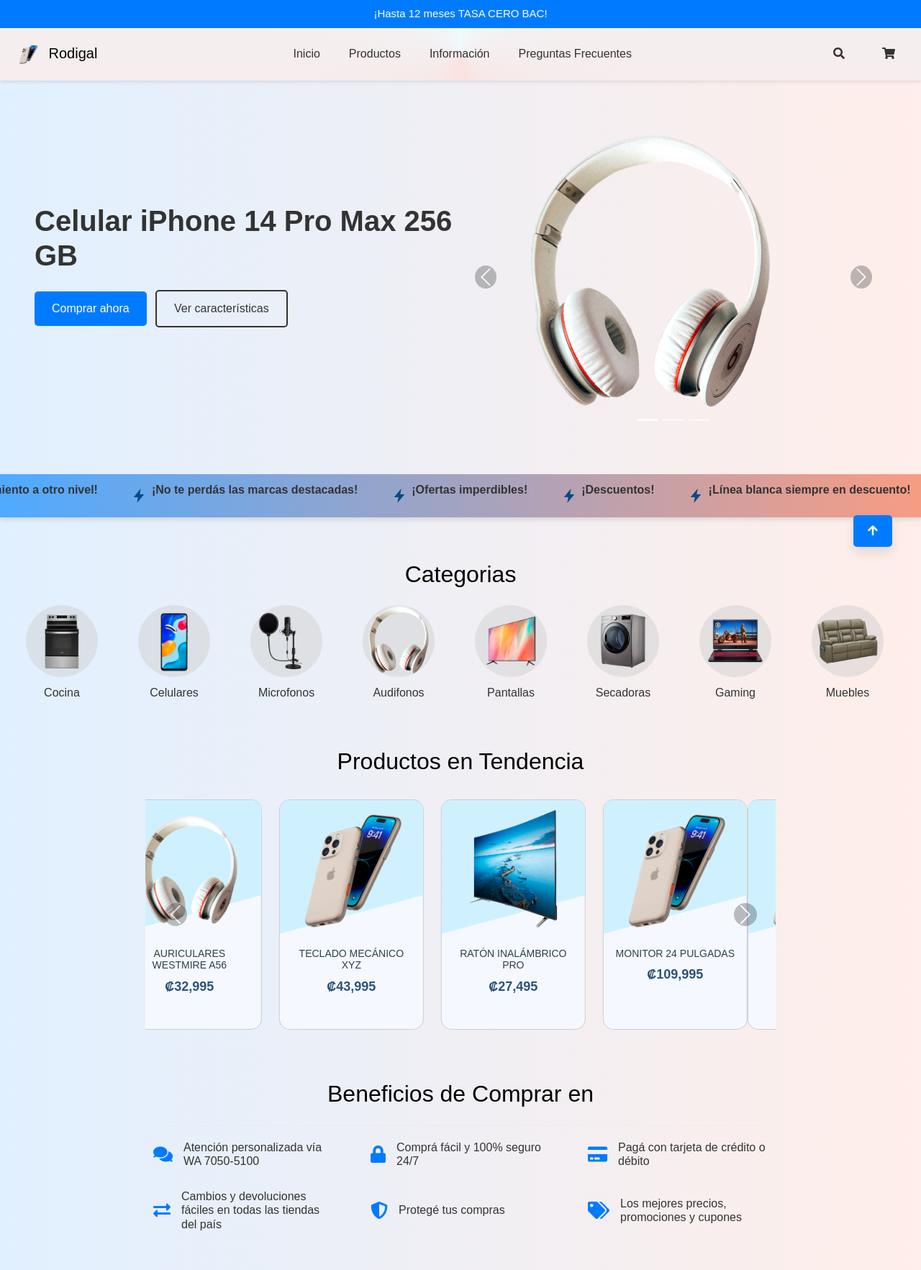
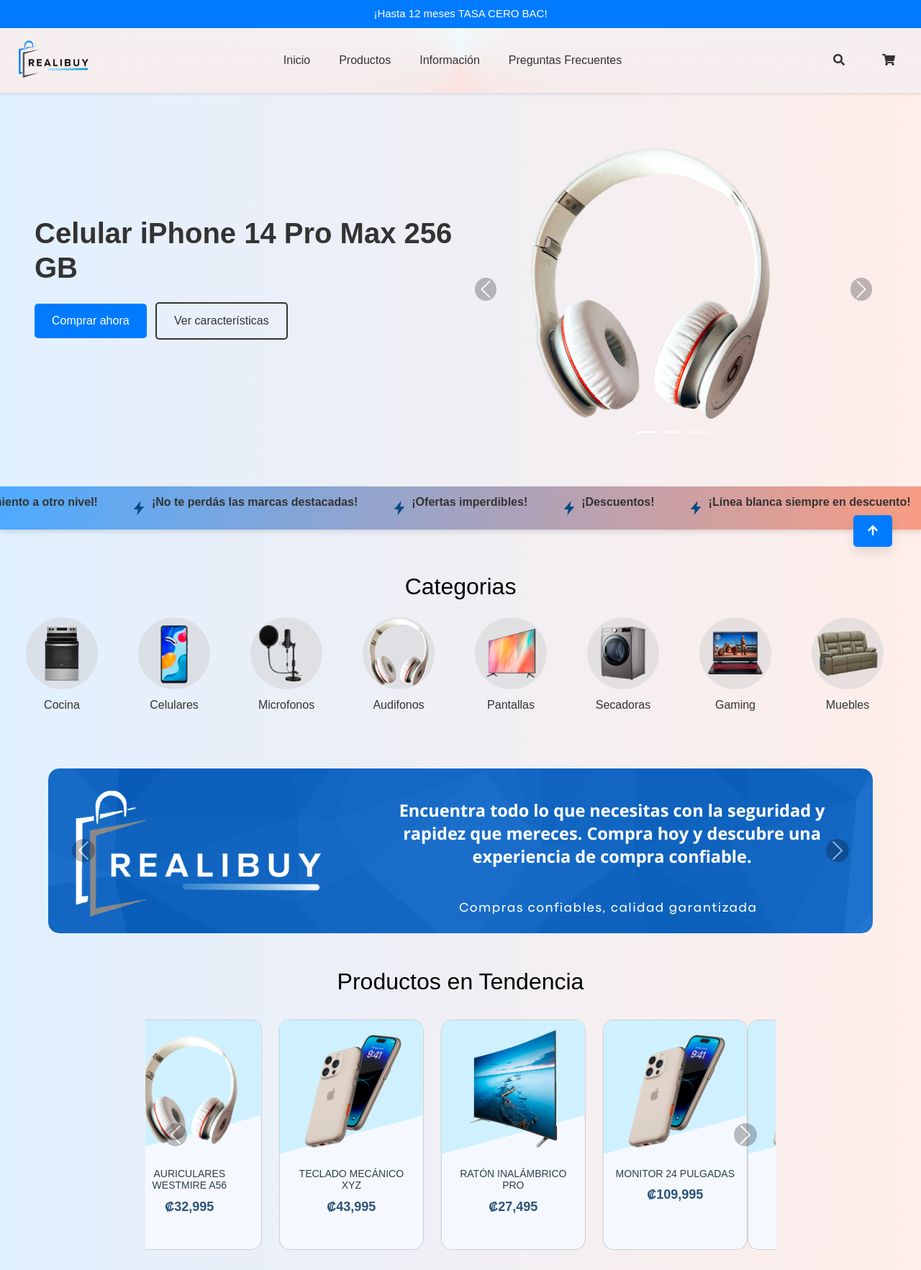
Before and after one commit to Dixonrc2809/reliabuy.github.io, a plain HTML site: page index.html in a window 1280 px wide. Shown: the top 1765 px of the page at 72% size. Drawn offline with nearby package versions, Linux system fonts and the light colour scheme; a web font is replaced by a local one.

Commit message:
cambios1

```diff
--- a/css/styles.css
+++ b/css/styles.css
@@ -20,10 +20,15 @@
     color: #000;
 }
 
-
 /*============================*/
 /* Estilo del navbar */
 /*============================*/
+.logo img {
+    max-width: 100px;
+    height: 65px;
+    display: block; /* Asegura que se muestre como bloque */
+}
+
 .header .promo-banner {
     background-color: #007bff;
     color: #fff;
@@ -283,6 +288,51 @@
     font-size: 1em;
 }
 
+    /*============================*/
+    /* Carrusel de banners */
+    /*============================*/
+    #customCarousel {
+        width: 100%;
+        max-width: 1146px;
+        height: 229px;
+        margin: 0 auto; /* Centra el carrusel */
+        border-radius: 15px; /* Bordes redondeados */
+        overflow: hidden; /* Asegura que las imágenes no sobresalgan */
+        margin-top: 60px; /* Agrega espacio debajo de la barra deslizadora */
+    }
+
+    #customCarousel .carousel-item img {
+        width: 100%;
+        height: 100%;
+        object-fit: cover; /* Escala las imágenes para llenar el espacio sin distorsionarlas */
+        border-radius: 15px; /* Aplica bordes redondeados a las imágenes también */
+    }
+
+    /* Media queries para adaptabilidad */
+    @media (max-width: 1200px) {
+        #customCarousel {
+        height: 200px;
+        }
+    }
+
+    @media (max-width: 992px) {
+        #customCarousel {
+        height: 180px;
+        }
+    }
+
+    @media (max-width: 768px) {
+        #customCarousel {
+        height: 160px;
+        }
+    }
+
+    @media (max-width: 576px) {
+        #customCarousel {
+        height: 140px;
+        border-radius: 10px;
+        }
+    }
 
 /*============================*/
 /* Estilos para Productos */
--- a/index.html
+++ b/index.html
@@ -3,7 +3,7 @@
 <head>
     <meta charset="UTF-8">
     <meta name="viewport" content="width=device-width, initial-scale=1.0">
-    <title>Rodigal - Compra en línea</title>
+    <title>Reliabuy - Compra en línea</title>
     <link href="https://cdn.jsdelivr.net/npm/bootstrap@5.3.0/dist/css/bootstrap.min.css" rel="stylesheet">
 
 	<!-- Font Awesome Icon -->
@@ -20,9 +20,9 @@
     <!-- Navbar -->
     <nav class="navbar navbar-expand-lg navbar-light bg-light">
         <!-- Logo en la izquierda -->
-        <a class="navbar-brand" href="#">
-        <img src="./imagenes/iphone.png" width="30" height="30" alt="Logo"> Rodigal
-        </a>
+
+        <!-- ***** Logo ***** -->
+        <a href="index.html" class="logo"><img src="./imagenes/logoNav.png" alt="Logo"></a>
 
         <!-- Botón de menú hamburguesa para pantallas pequeñas -->
         <button class="navbar-toggler" type="button" data-bs-toggle="collapse" data-bs-target="#navbarSupportedContent" aria-controls="navbarSupportedContent" aria-expanded="false" aria-label="Toggle navigation">
@@ -233,6 +233,28 @@
         </div>
     </section>
 
+    <div id="customCarousel" class="carousel slide">
+        <div class="carousel-inner">
+          <div class="carousel-item active">
+            <img src="./imagenes/banner1.png" class="d-block w-100" alt="...">
+          </div>
+          <div class="carousel-item">
+            <img src="./imagenes/banner1.png" class="d-block w-100" alt="...">
+          </div>
+          <div class="carousel-item">
+            <img src="./imagenes/banner1.png" class="d-block w-100" alt="...">
+          </div>
+        </div>
+        <button class="carousel-control-prev" type="button" data-bs-target="#customCarousel" data-bs-slide="prev">
+          <span class="carousel-control-prev-icon" aria-hidden="true"></span>
+          <span class="visually-hidden">Previous</span>
+        </button>
+        <button class="carousel-control-next" type="button" data-bs-target="#customCarousel" data-bs-slide="next">
+          <span class="carousel-control-next-icon" aria-hidden="true"></span>
+          <span class="visually-hidden">Next</span>
+        </button>
+      </div>
+
     <!-- Prodcutos en Tendencia -->
     <div class="container mt-5">
         <h2 class="text-center mb-4">Productos en Tendencia</h2>
@@ -357,7 +379,7 @@
     <!-- Beneficios -->
     <section>
         <div class="container">
-            <h2 class="text-center mb-4">Beneficios de Comprar en </h2>
+            <h2 class="text-center mb-4">Beneficios de Comprar en Reliabuy</h2>
             <hr>
             <div class="benefits">
                 <div class="benefit-item">
@@ -441,7 +463,7 @@
                     <a href="#" class="payment-icon"><i class="fab fa-apple-pay fa-2x"></i></a>
                 </div>
             </div>
-            <p>&copy; Derechos Reservados</p>
+            <p>&copy; 2024 Copyright. Todos los derechos reservados</p>
             <a href="#" class="btn-flotante"><i class="fa fa-arrow-up"></i></a>
         </div>
     </footer>
```
Also changed, not shown: productos.html (+8 -6 lines), imagenes/banner1.png (added), imagenes/logo.png (added), imagenes/logoNav.png (added).
